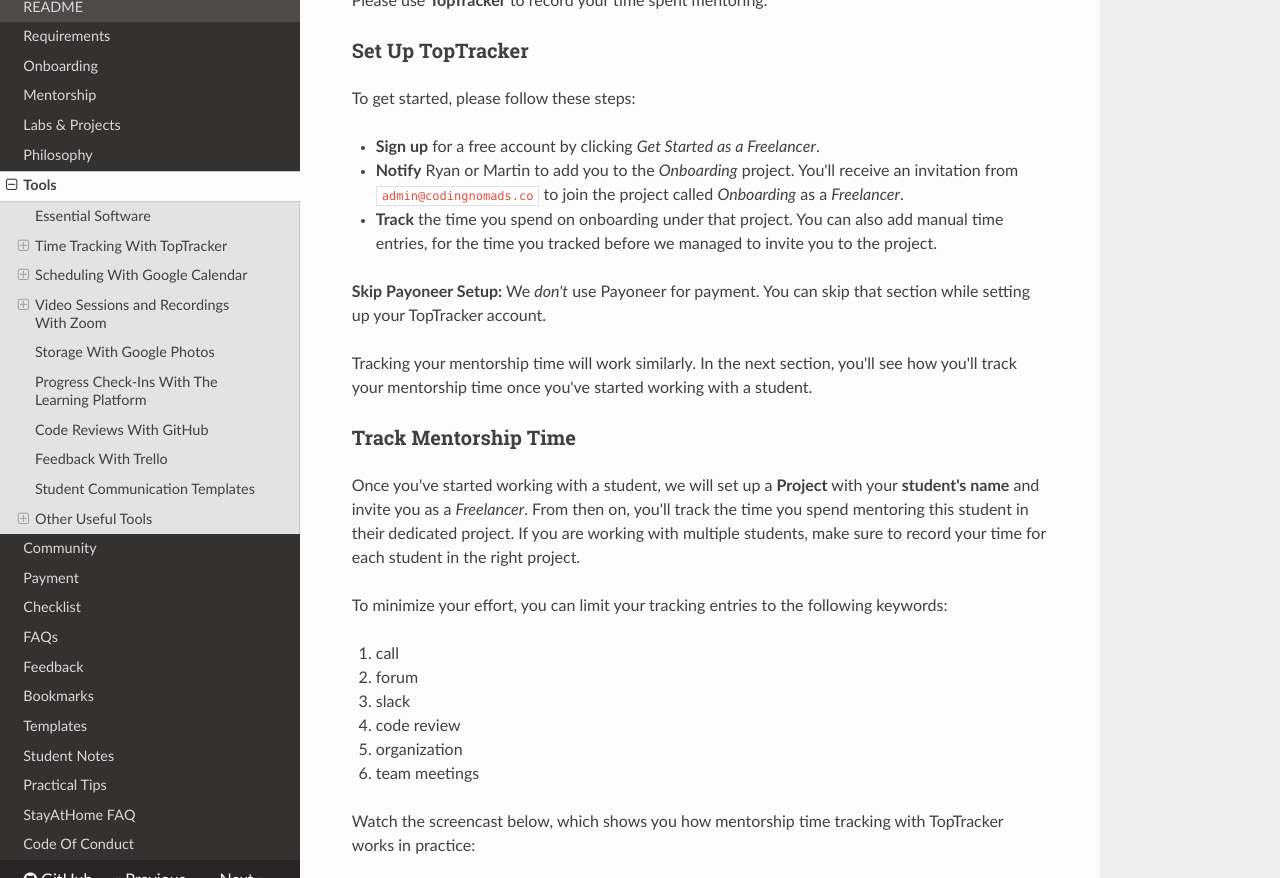
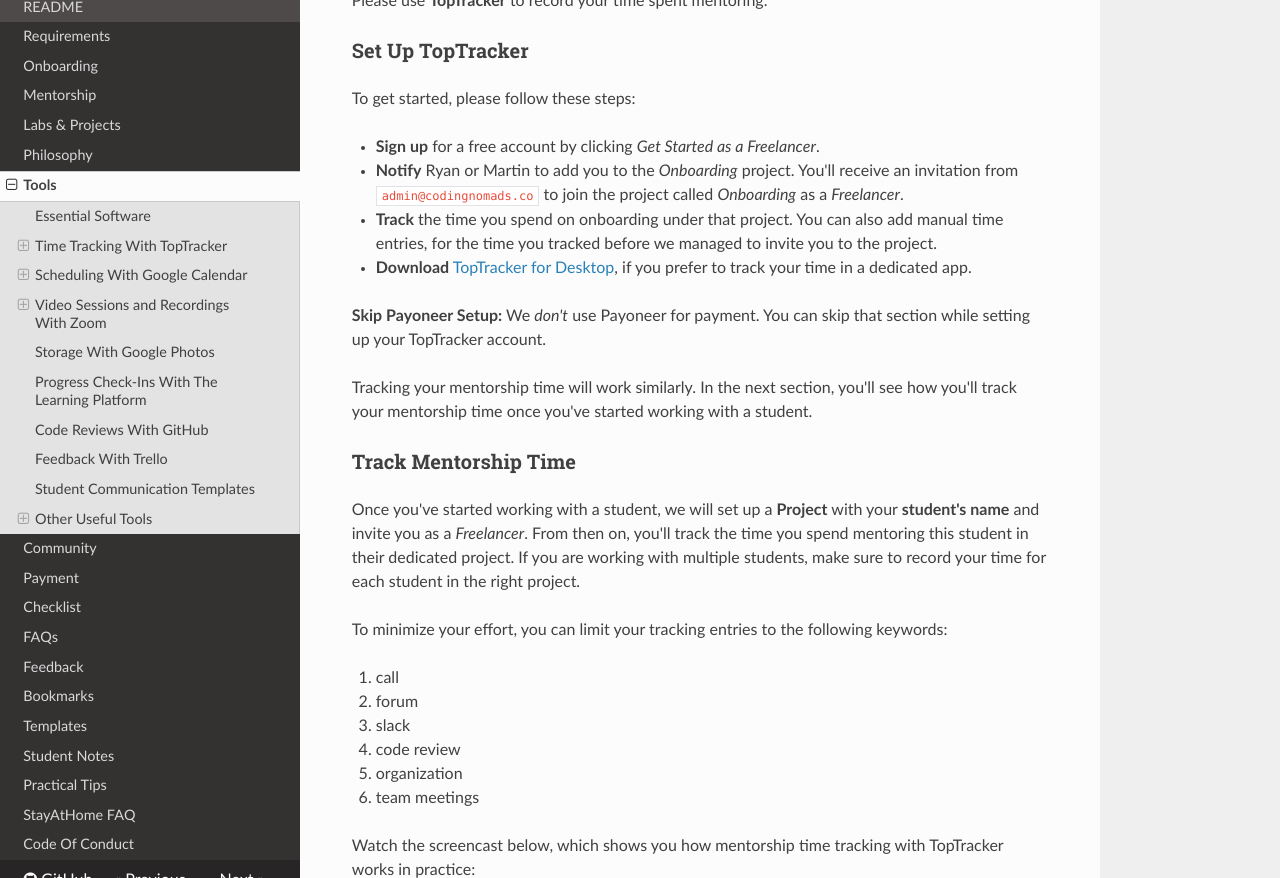
Before and after one commit to CodingNomads/mentor-docs, an MkDocs documentation site: the page built from docs/05_tools.md, in a window 1280 px wide and 900 px high, scrolled down 1315 px, cut to the strip 0-878 px from the top of the window. Built offline with MkDocs 1.6.1, drawn with Linux system fonts in a browser that asks for light colours; nearby versions of some CDN libraries.

Commit message:
Add back download link

```diff
--- a/docs/05_tools.md
+++ b/docs/05_tools.md
@@ -28,6 +28,7 @@
 - **Sign up** for a free account by clicking _Get Started as a Freelancer_.
 - **Notify** Ryan or Martin to add you to the _Onboarding_ project. You'll receive an invitation from `admin@codingnomads.co` to join the project called _Onboarding_ as a _Freelancer_.
 - **Track** the time you spend on onboarding under that project. You can also add manual time entries, for the time you tracked before we managed to invite you to the project.
+- **Download** [TopTracker for Desktop](https://www.toptal.com/tracker), if you prefer to track your time in a dedicated app.
 
 **Skip Payoneer Setup:** We _don't_ use Payoneer for payment. You can skip that section while setting up your TopTracker account.
 
```
